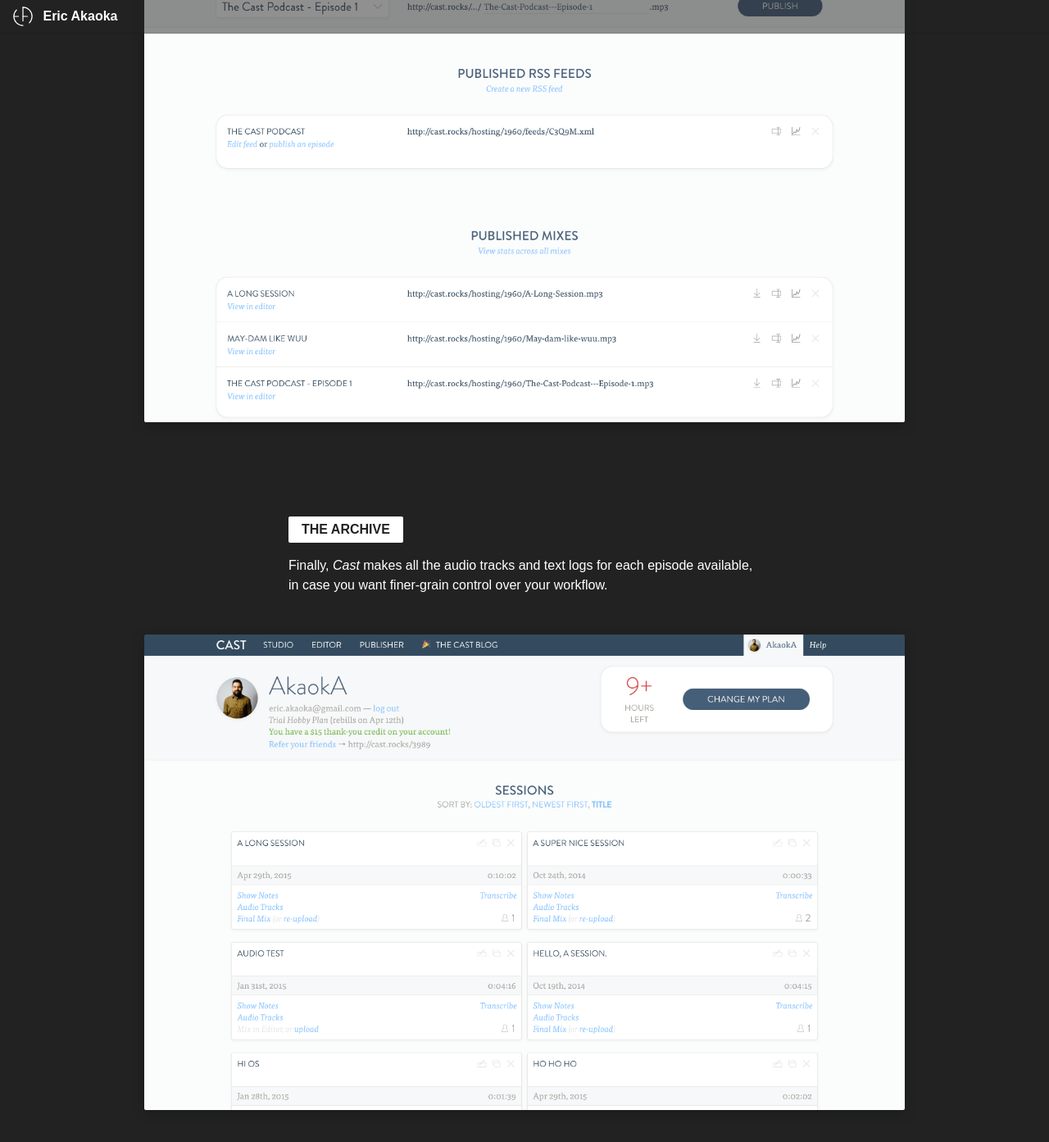
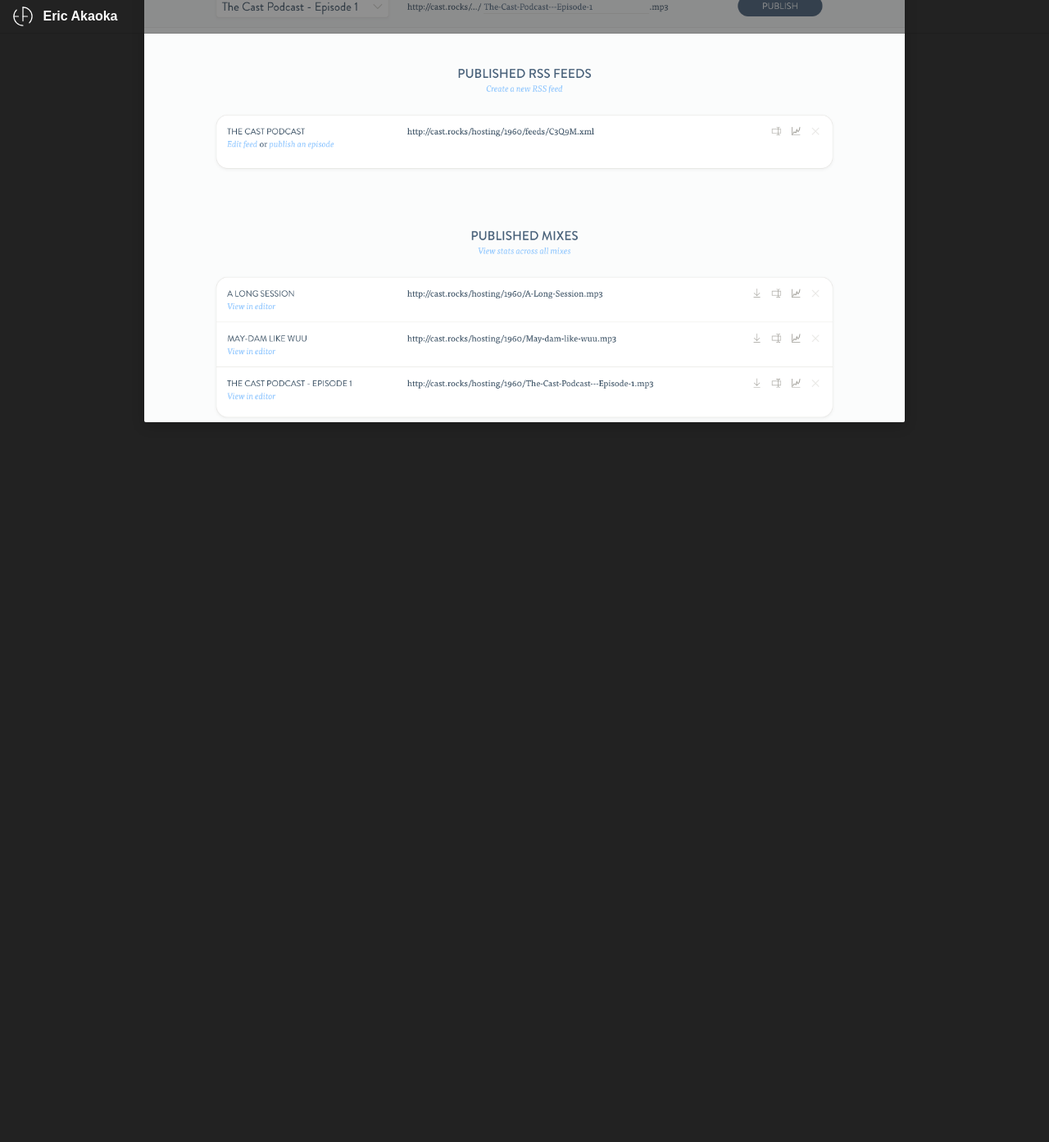
Before and after one commit to AkaokA/ea2015, a Jekyll site: the page built from work/cast.html, in a window 1280 px wide and 1400 px high, scrolled down 2398 px. Shown: the top 1393 px of the window at 82% size. Built offline with Jekyll 4.4.1, drawn with Linux system fonts in a browser that asks for light colours; nearby versions of some CDN libraries; after the commit the page ends 3028 px from its top, so only the background shows below that.

Commit message:
Content edits.

```diff
--- a/css/ea.scss
+++ b/css/ea.scss
@@ -32,6 +32,8 @@ $column-width: 288px;
 $base-shadow: 0 4px 16px rgba(0,0,0,0.2);
 $light-shadow: 0 4px 16px rgba(0,0,0,0.05);
 $corner-radius: 2px;
+
+$animation-delay: 1s;
 
 // !———— Animations ————
 
@@ -151,7 +153,7 @@ section {
 	position: relative;
 	text-align: center;
 	padding: ($spacing-unit * 2) 0;
-	height: 95vh;
+	height: 94vh;
 	min-height: 280px;
 
 	&.shorter {
@@ -173,10 +175,10 @@ section {
 	}
 
 	h1 {
-		@include animation-delay(2s);
+		@include animation-delay($animation-delay + 2s);
 	}
 	p {
-		@include animation-delay(3s);
+		@include animation-delay($animation-delay + 3s);
 	}
 }
 
@@ -185,7 +187,7 @@ section {
 	opacity: 0;
 
 	@include transform( rotateX(0deg) rotateY(0deg) rotateZ(720deg) translateZ(0) scale(1.0, 1.0) );
-	@include animation( rotate-in 3s $ease-out-expo 1 forwards);
+	@include animation( rotate-in 3s $ease-out-expo $animation-delay 1 forwards);
 
 	path {
 		stroke-width: 3;
@@ -195,13 +197,13 @@ section {
 		stroke-dasharray: 18;
 		stroke-dashoffset: 18;
 
-		@include animation( draw-line 0.5s $ease-out-cubic 1 forwards);
+		@include animation( draw-line 0.5s $ease-out-cubic $animation-delay 1 forwards);
 
 		&.a{
-			@include animation-delay(1.125s);
+			@include animation-delay($animation-delay + 1.125s);
 		}
 		&.b{
-			@include animation-delay(1.25s);
+			@include animation-delay($animation-delay + 1.25s);
 		}
 	}
 
@@ -210,14 +212,14 @@ section {
 		stroke-dashoffset: 54;
 
 		@include animation( draw-line 1s $ease-out-cubic 1 forwards);
-		@include animation-delay(1s);
+		@include animation-delay($animation-delay + 1s);
 	}
 
 	.curve {
 		stroke-dasharray: 85;
 		stroke-dashoffset: 85;
 
-		@include animation( draw-line 1s $ease-in-out-cubic 1 forwards);
+		@include animation( draw-line 1s $ease-in-out-cubic $animation-delay 1 forwards);
 	}
 }
 
@@ -517,6 +519,10 @@ footer {
   				border-radius: $corner-radius;
   				box-shadow: $base-shadow;
   			}
+
+  			&.portrait {
+	  			padding-bottom: 177.78%; /* 16:9 portrait */
+  			}
 			}
 
 			.work-image {
--- a/work/cast.html
+++ b/work/cast.html
@@ -36,13 +36,3 @@ permalink: work/cast/
 		<img class="work-image" src="../../images/cast-publisher.png"/>
 	</div>
 </div>
-
-<div class="work-item">
-	<div class="work-description wide">
-		<h2>The Archive</h2>
-		<p>Finally, <em>Cast</em> makes all the audio tracks and text logs for each episode available, in case you want finer-grain control over your workflow.</p>
-	</div>
-	<div class="work-images full">
-		<img class="work-image" src="../../images/cast-account.png"/>
-	</div>
-</div>
--- a/work/kineticcafe.html
+++ b/work/kineticcafe.html
@@ -3,7 +3,7 @@ layout: portfolio
 id: kineticcafe
 title: Kinetic Café
 years: 2015 – present
-description: As part of the design team at Kinetic, I helped create innovative retail experiences and mobile apps for big-name consumer brands.
+description: As part of the design team at Kinetic, I help create innovative retail experiences and mobile apps for influential consumer brands.
 permalink: work/kineticcafe/
 ---
 
```
Also changed, not shown: work/personal.html (+31 -2 lines), images/personal-dashboard.png (added).
